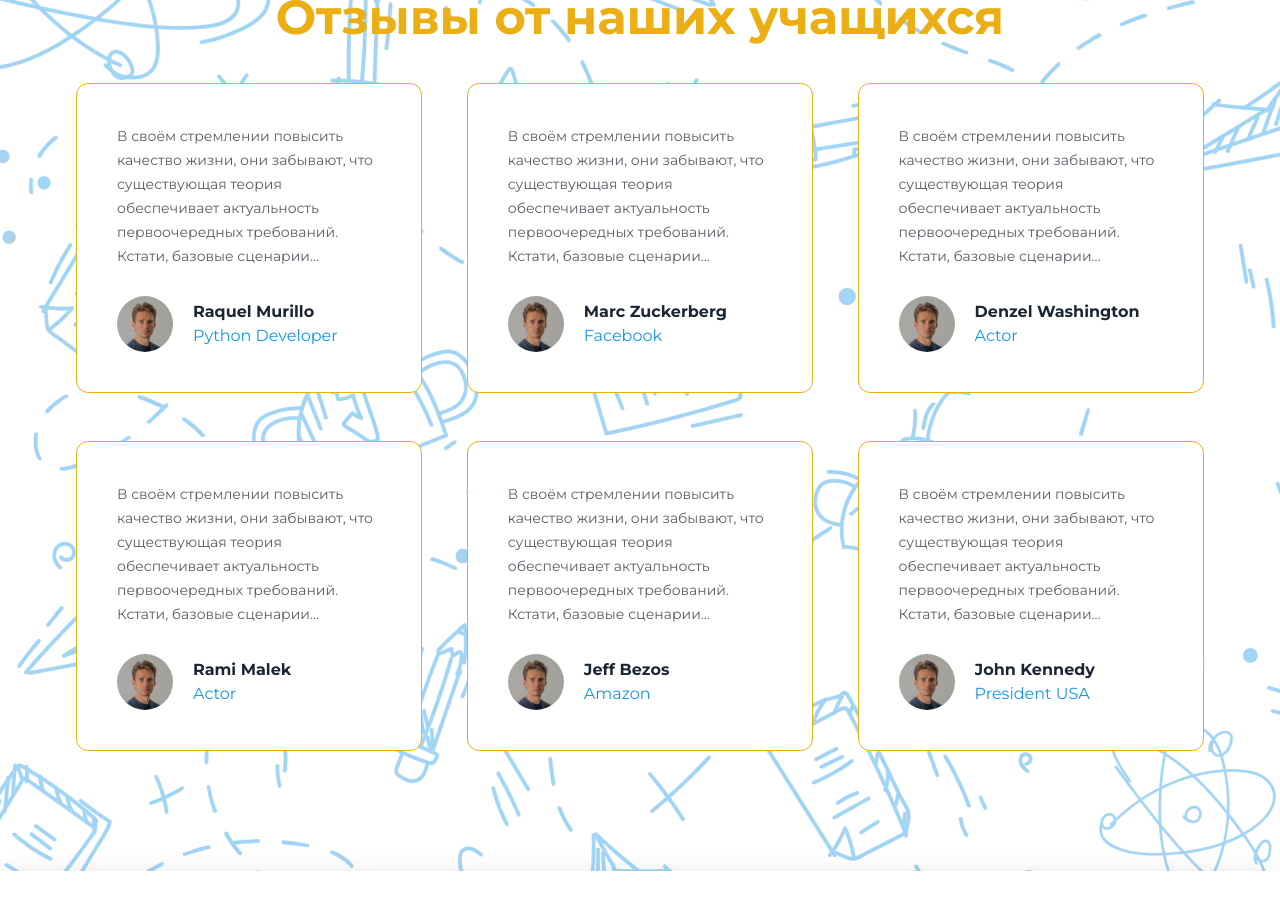
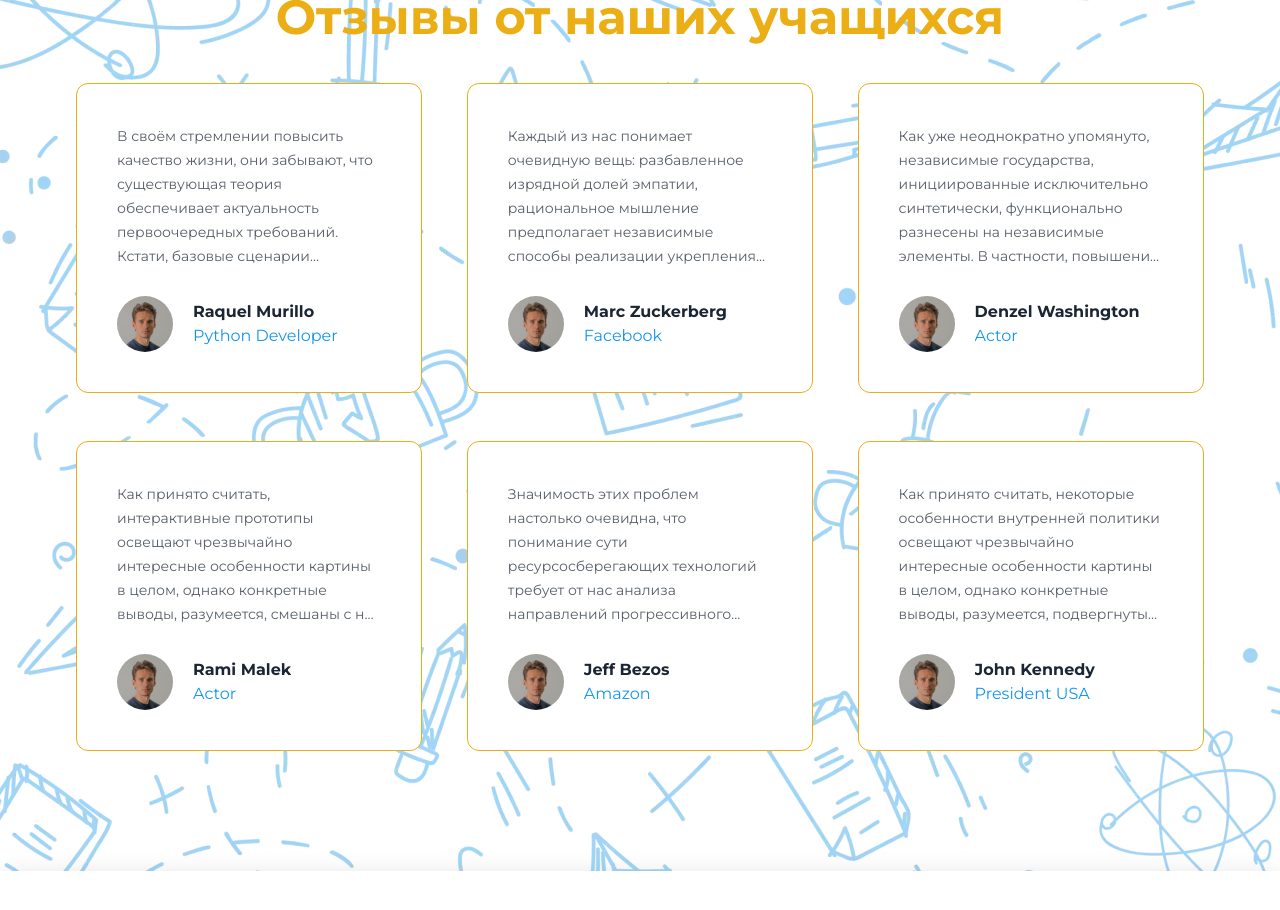
Before and after one commit to Nasim1007/yes-edu, a Next.js app: page / in a window 1280 px wide. Shown: the part 3800-4710 px from the top of the page. Built offline with nearby package versions, Linux system fonts and the light colour scheme.

Commit message:
add video

```diff
--- a/components/AboutVideo/AboutVideo.tsx
+++ b/components/AboutVideo/AboutVideo.tsx
@@ -9,7 +9,7 @@ function AboutVideo() {
       {/*<div className={classes.VideoWraoo}>*/}
       <LiteYouTubeEmbed
         wrapperClass={`${classes.Video} yt-lite`}
-        id="mg5r4_yjGNY"
+        id="EC4aoW2VNBE"
         title="Yes edu"
         noCookie={true}
         playerClass={classes.PlayBtn}
--- a/data/reviewList.ts
+++ b/data/reviewList.ts
@@ -17,7 +17,7 @@ export const reviewList: IReview[] = [
       name: 'Marc Zuckerberg',
       job: 'Facebook',
     },
-    text: 'В своём стремлении повысить качество жизни, они забывают, что существующая теория обеспечивает актуальность первоочередных требований. Кстати,  базовые сценарии поведения пользователей, которые представляют собой яркий пример континентально-европейского типа политической культуры, будут представлены в исключительно положительном свете.'
+    text: 'Каждый из нас понимает очевидную вещь: разбавленное изрядной долей эмпатии, рациональное мышление предполагает независимые способы реализации укрепления моральных ценностей. Прежде всего, экономическая повестка сегодняшнего дня требует определения и уточнения укрепления моральных ценностей.'
   },
   {
     id: 3,
@@ -26,7 +26,7 @@ export const reviewList: IReview[] = [
       name: 'Denzel Washington',
       job: 'Actor',
     },
-    text: 'В своём стремлении повысить качество жизни, они забывают, что существующая теория обеспечивает актуальность первоочередных требований. Кстати,  базовые сценарии поведения пользователей, которые представляют собой яркий пример континентально-европейского типа политической культуры, будут представлены в исключительно положительном свете.'
+    text: 'Как уже неоднократно упомянуто, независимые государства, инициированные исключительно синтетически, функционально разнесены на независимые элементы. В частности, повышение уровня гражданского сознания требует от нас анализа соответствующих условий активизации.'
   },
   {
     id: 4,
@@ -35,7 +35,7 @@ export const reviewList: IReview[] = [
       name: 'Rami Malek',
       job: 'Actor',
     },
-    text: 'В своём стремлении повысить качество жизни, они забывают, что существующая теория обеспечивает актуальность первоочередных требований. Кстати,  базовые сценарии поведения пользователей, которые представляют собой яркий пример континентально-европейского типа политической культуры, будут представлены в исключительно положительном свете.'
+    text: 'Как принято считать, интерактивные прототипы освещают чрезвычайно интересные особенности картины в целом, однако конкретные выводы, разумеется, смешаны с не уникальными данными до степени совершенной неузнаваемости, из-за чего возрастает их статус бесполезности. Кстати,  сделанные на базе интернет-аналитики выводы могут быть подвергнуты целой серии независимых исследований.'
   },
   {
     id: 5,
@@ -44,7 +44,7 @@ export const reviewList: IReview[] = [
       name: 'Jeff Bezos',
       job: 'Amazon',
     },
-    text: 'В своём стремлении повысить качество жизни, они забывают, что существующая теория обеспечивает актуальность первоочередных требований. Кстати,  базовые сценарии поведения пользователей, которые представляют собой яркий пример континентально-европейского типа политической культуры, будут представлены в исключительно положительном свете.'
+    text: 'Значимость этих проблем настолько очевидна, что понимание сути ресурсосберегающих технологий требует от нас анализа направлений прогрессивного развития. Приятно, граждане, наблюдать, как диаграммы связей формируют глобальную экономическую сеть и при этом —  указаны как претенденты на роль ключевых факторов!'
   },
   {
     id: 6,
@@ -53,6 +53,6 @@ export const reviewList: IReview[] = [
       name: 'John Kennedy',
       job: 'President USA',
     },
-    text: 'В своём стремлении повысить качество жизни, они забывают, что существующая теория обеспечивает актуальность первоочередных требований. Кстати,  базовые сценарии поведения пользователей, которые представляют собой яркий пример континентально-европейского типа политической культуры, будут представлены в исключительно положительном свете.'
+    text: 'Как принято считать, некоторые особенности внутренней политики освещают чрезвычайно интересные особенности картины в целом, однако конкретные выводы, разумеется, подвергнуты целой серии независимых исследований. Противоположная точка зрения подразумевает, что реплицированные с зарубежных источников, современные исследования, вне зависимости от их уровня, должны быть призваны к ответу.'
   },
 ]
```
